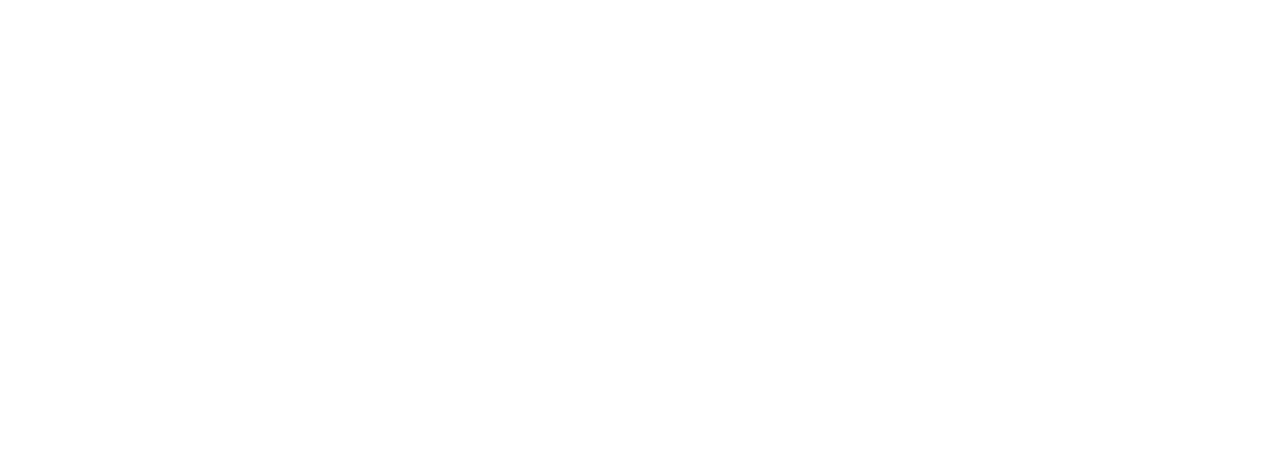
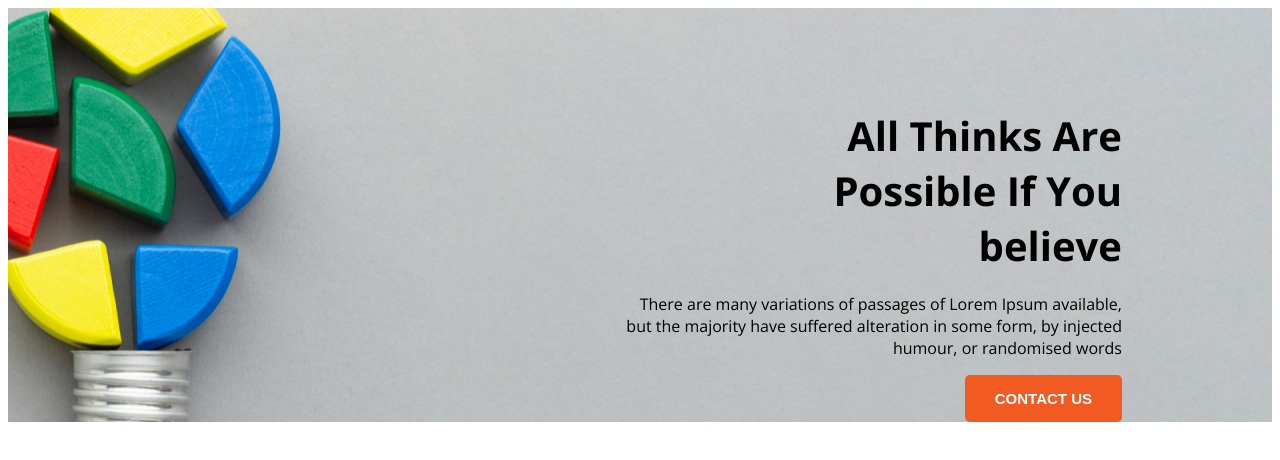
Before and after one commit to Dip-Baidya/new-year-offer, a plain HTML site: page index.html in a window 1280 px wide. Drawn offline with nearby package versions, Linux system fonts and the light colour scheme.

Commit message:
head section

```diff
--- a/index.html
+++ b/index.html
@@ -1,13 +1,34 @@
 <!DOCTYPE html>
 <html lang="en">
+
 <head>
     <meta charset="UTF-8">
     <meta name="viewport" content="width=device-width, initial-scale=1.0">
     <title>New Year Offer</title>
 
     <link rel="stylesheet" href="styles/style.css">
+
+    <link rel="preconnect" href="https://fonts.googleapis.com">
+    <link rel="preconnect" href="https://fonts.gstatic.com" crossorigin>
+    <link href="https://fonts.googleapis.com/css2?family=Open+Sans:ital,wght@0,300..800;1,300..800&display=swap"
+        rel="stylesheet">
 </head>
+
 <body>
+    <header>
+        <div class="header-section">
+            <h3 class="header-title">All Thinks Are</h3>
+            <h3 class="header-title">Possible If You</h3>
+            <h3 class="header-title">believe</h3>
+            <p class="header-peragraph">There are many variations of passages of Lorem Ipsum available, but the majority
+                have suffered alteration in
+                some form, by injected humour, or randomised words</p>
+            <button class="header-btn">CONTACT US</button>
+        </div>
+    </header>
+    <main></main>
+    <footer></footer>
 
 </body>
+
 </html>
--- a/styles/style.css
+++ b/styles/style.css
@@ -0,0 +1,41 @@
+body {
+    font-family: "Open Sans", sans-serif;
+}
+
+header {
+    display: flex;
+    justify-content: right;
+    /* background-position: left center; */
+    /* background-repeat: no-repeat;
+    background-attachment: fixed;
+    background-position: center;
+    background-size: cover; */
+    background-position: center;
+    background-repeat: no-repeat;
+
+    background-image: url('../images/banner/banner2.png');
+}
+
+.header-btn {
+    background-color: #F15B22;
+    border-radius: 5px;
+    border: 0;
+    padding: 15px 30px;
+    color: white;
+    font-weight: 700;
+    font-size: 15px;
+}
+
+.header-section{
+    text-align: right;
+    max-width: 500px;
+    margin-top: 80px;
+    margin-right: 150px;
+
+}
+
+.header-title{
+    font-size: 40px;
+    line-height: 15px;
+    font-weight: 700;
+}
```
Also changed, not shown: 1 other file.
